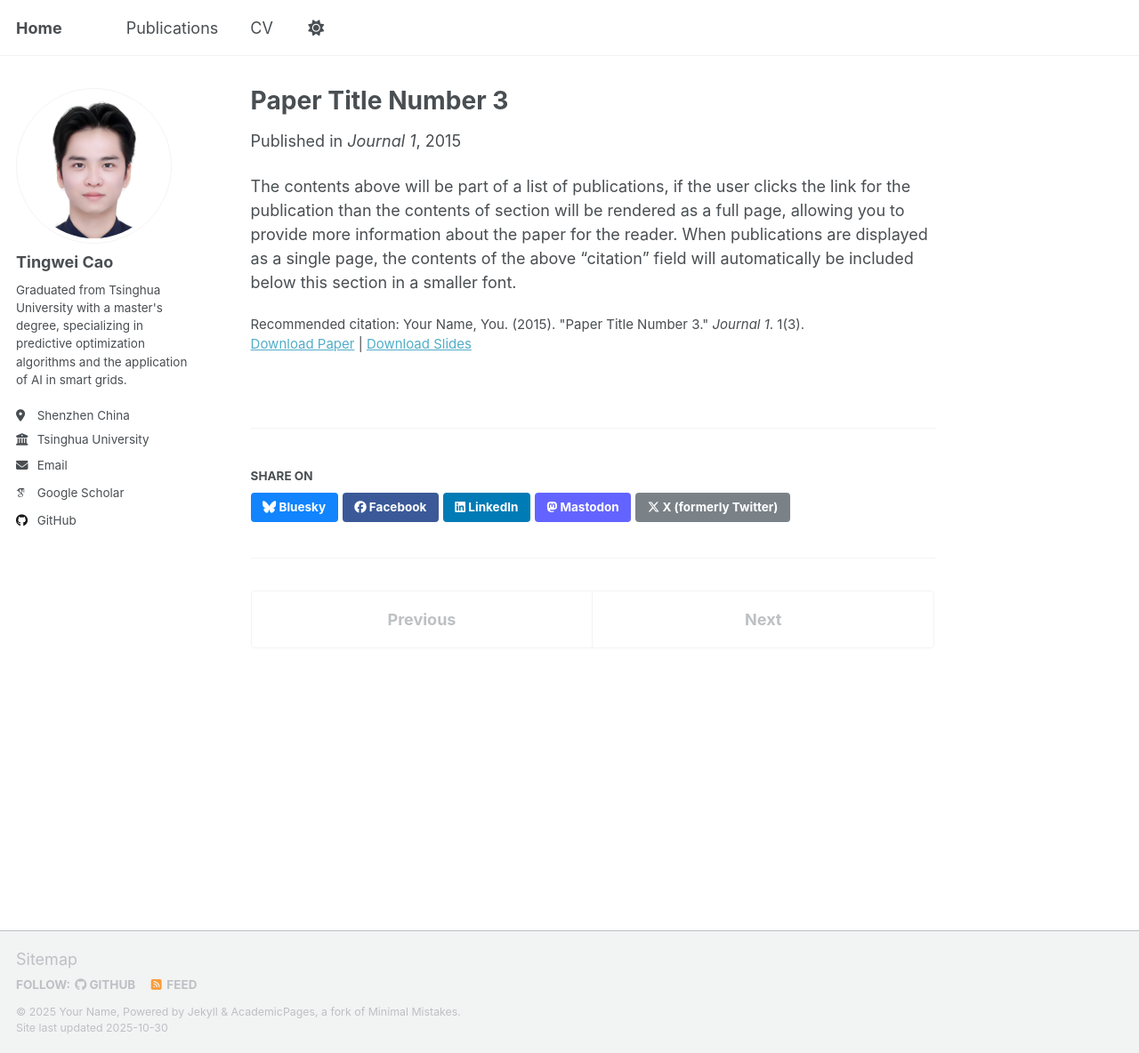
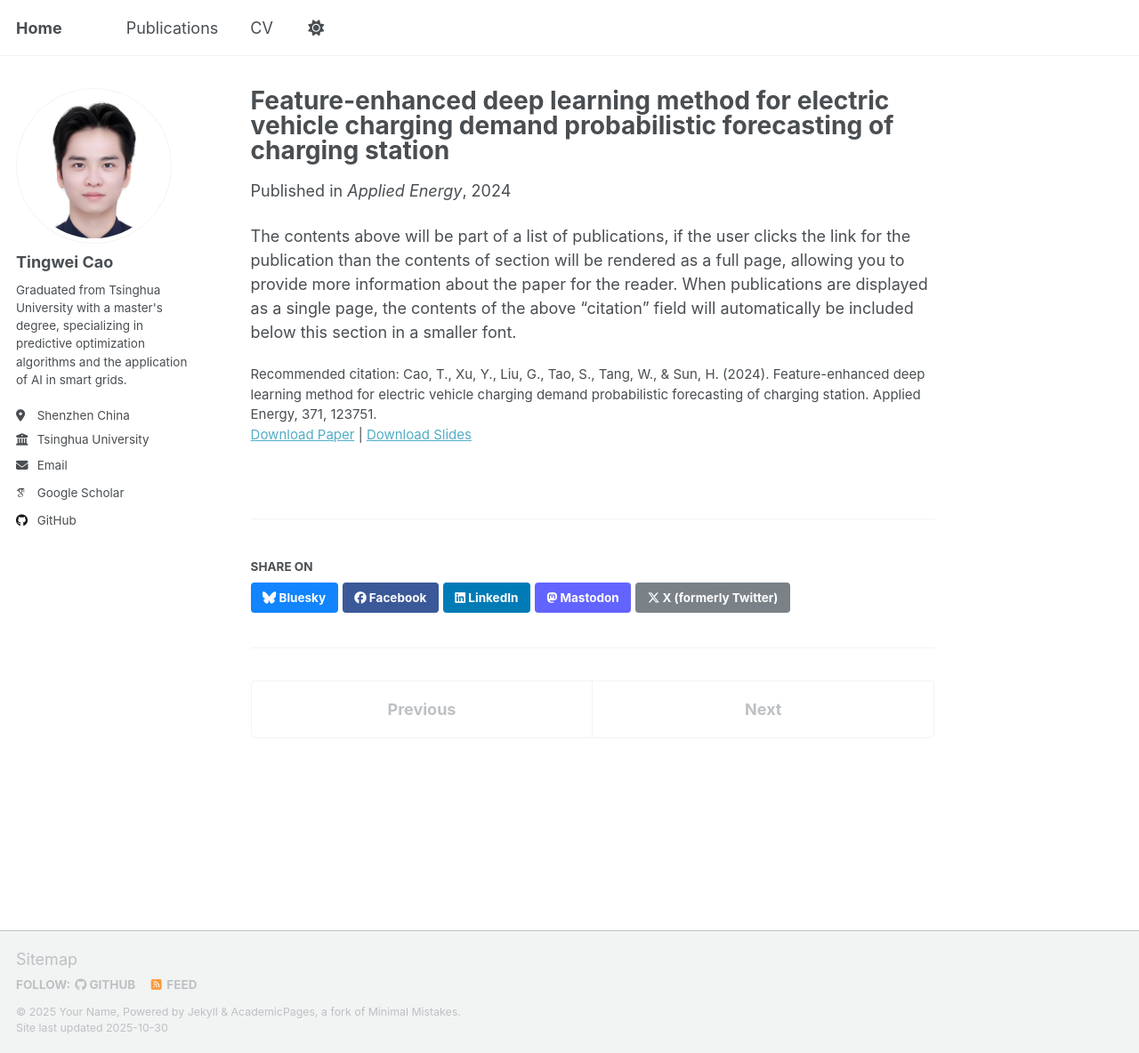
Before and after one commit to tingweicao/tingweicao.github.io, a Jekyll site: the page built from _publications/Feature-enhanced deep learning method for electric vehicle charging demand probabilistic forecasting of charging station.md, in a window 1280 px wide and 1184 px high. Shown: the whole window at 89% size. Built offline with Jekyll 4.4.1, drawn with Linux system fonts in a browser that asks for light colours; some web fonts are replaced; a script that is not in the unit is left out.

Commit message:
Update and rename 2015-10-01-paper-title-number-3.md to Feature-enhanced deep learning method for electric vehicle charging demand probabilistic forecasting of charging station.md

```diff
--- a/_publications/2015-10-01-paper-title-number-3.md
+++ b/_publications/Feature-enhanced deep learning method for electric vehicle charging demand probabilistic forecasting of charging station.md
@@ -1,14 +1,14 @@
 ---
-title: "Paper Title Number 3"
+title: "Feature-enhanced deep learning method for electric vehicle charging demand probabilistic forecasting of charging station"
 collection: publications
 category: manuscripts
-permalink: /publication/2015-10-01-paper-title-number-3
+permalink: /publication/Feature-enhanced deep learning method for electric vehicle charging demand probabilistic forecasting of charging station
 excerpt: 'This paper is about the number 3. The number 4 is left for future work.'
-date: 2015-10-01
-venue: 'Journal 1'
+date: 2024-10-01
+venue: 'Applied Energy'
 slidesurl: 'https://academicpages.github.io/files/slides3.pdf'
 paperurl: 'https://academicpages.github.io/files/paper3.pdf'
-citation: 'Your Name, You. (2015). &quot;Paper Title Number 3.&quot; <i>Journal 1</i>. 1(3).'
+citation: 'Cao, T., Xu, Y., Liu, G., Tao, S., Tang, W., & Sun, H. (2024). Feature-enhanced deep learning method for electric vehicle charging demand probabilistic forecasting of charging station. Applied Energy, 371, 123751.'
 ---
 
 The contents above will be part of a list of publications, if the user clicks the link for the publication than the contents of section will be rendered as a full page, allowing you to provide more information about the paper for the reader. When publications are displayed as a single page, the contents of the above "citation" field will automatically be included below this section in a smaller font.
```
